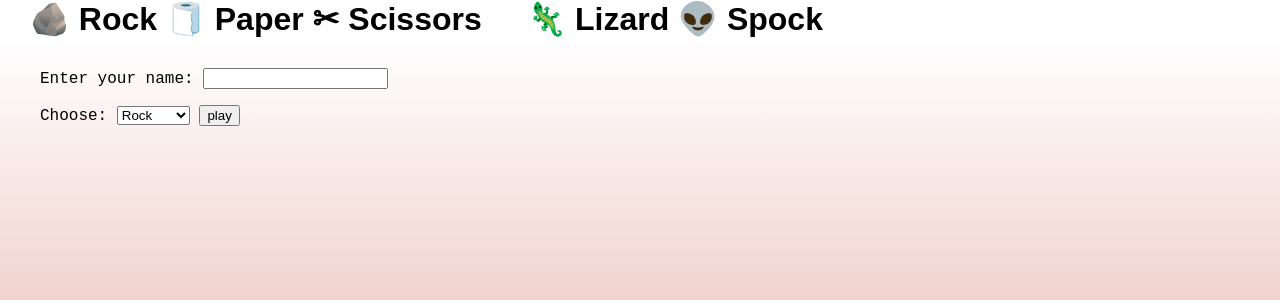
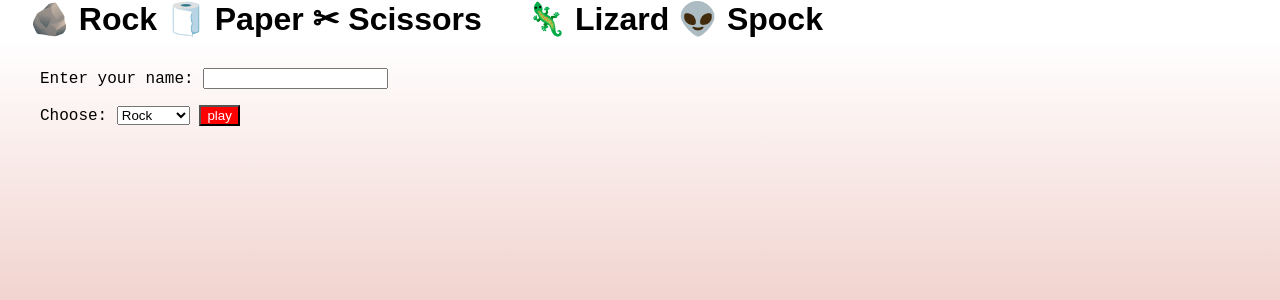
Before and after one commit to dcallus/rock_paper_scissors_game, a Flask app: page /play-bigbang in a window 1280 px wide. Shown: the part 60-360 px from the top of the page. Run offline with Flask 2, Linux system fonts and the light colour scheme.

Commit message:
made bigbang mode nerdier with red play button

```diff
--- a/static/css/main.css
+++ b/static/css/main.css
@@ -30,3 +30,8 @@ h1 {
     display: inline;
     margin: 10px;
 }
+
+.button {
+    background: red;
+    color: white;
+}
--- a/templates/play_bigbang.html
+++ b/templates/play_bigbang.html
@@ -18,7 +18,7 @@
         <option value="Lizard">Lizard</option>
         <option value="Spock">Spock</option>
       </select>
-      <input type="submit" value="play" />
+      <input class="button" type="submit" value="play" />
     </p>
   </div>
 
```
